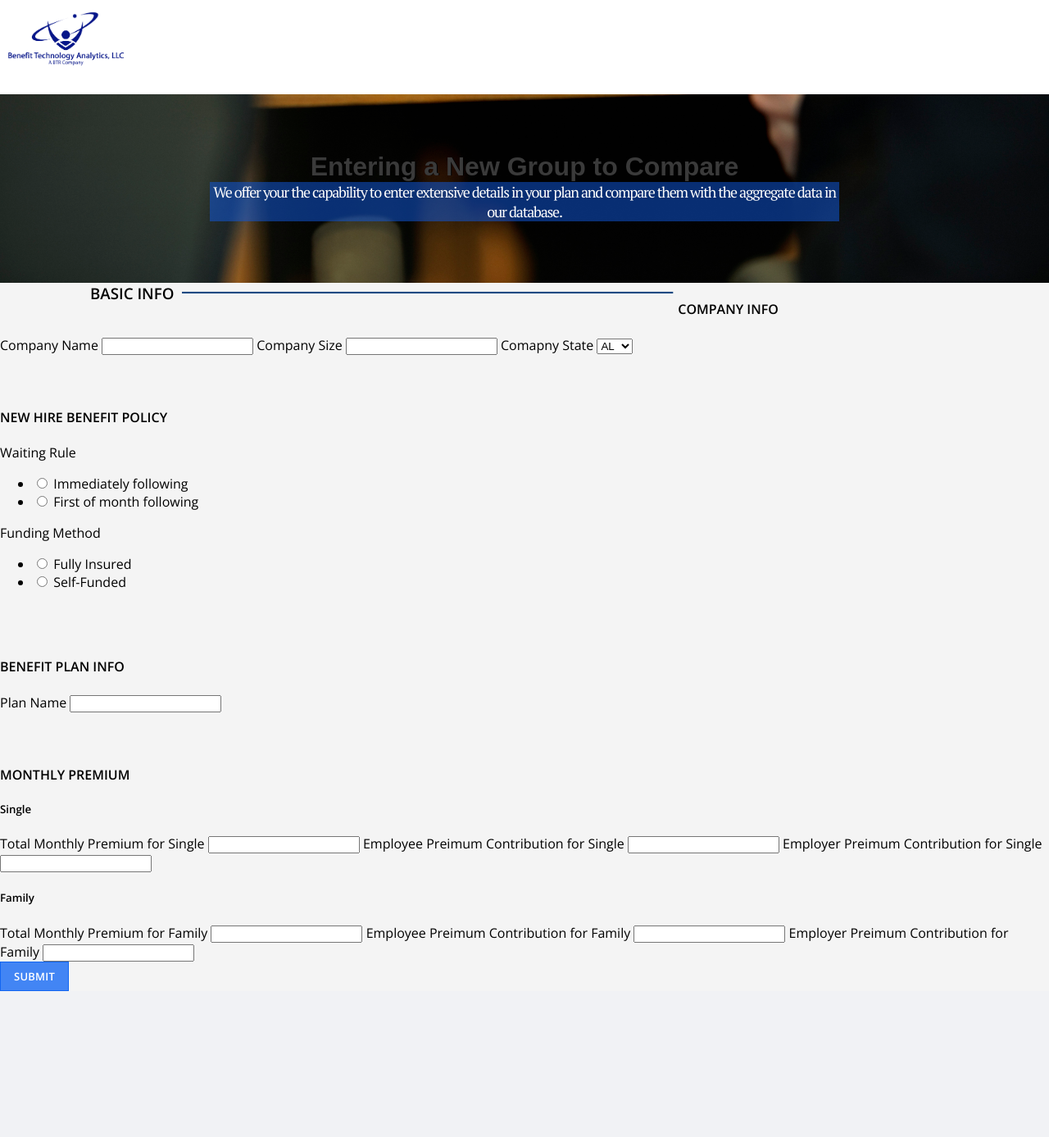
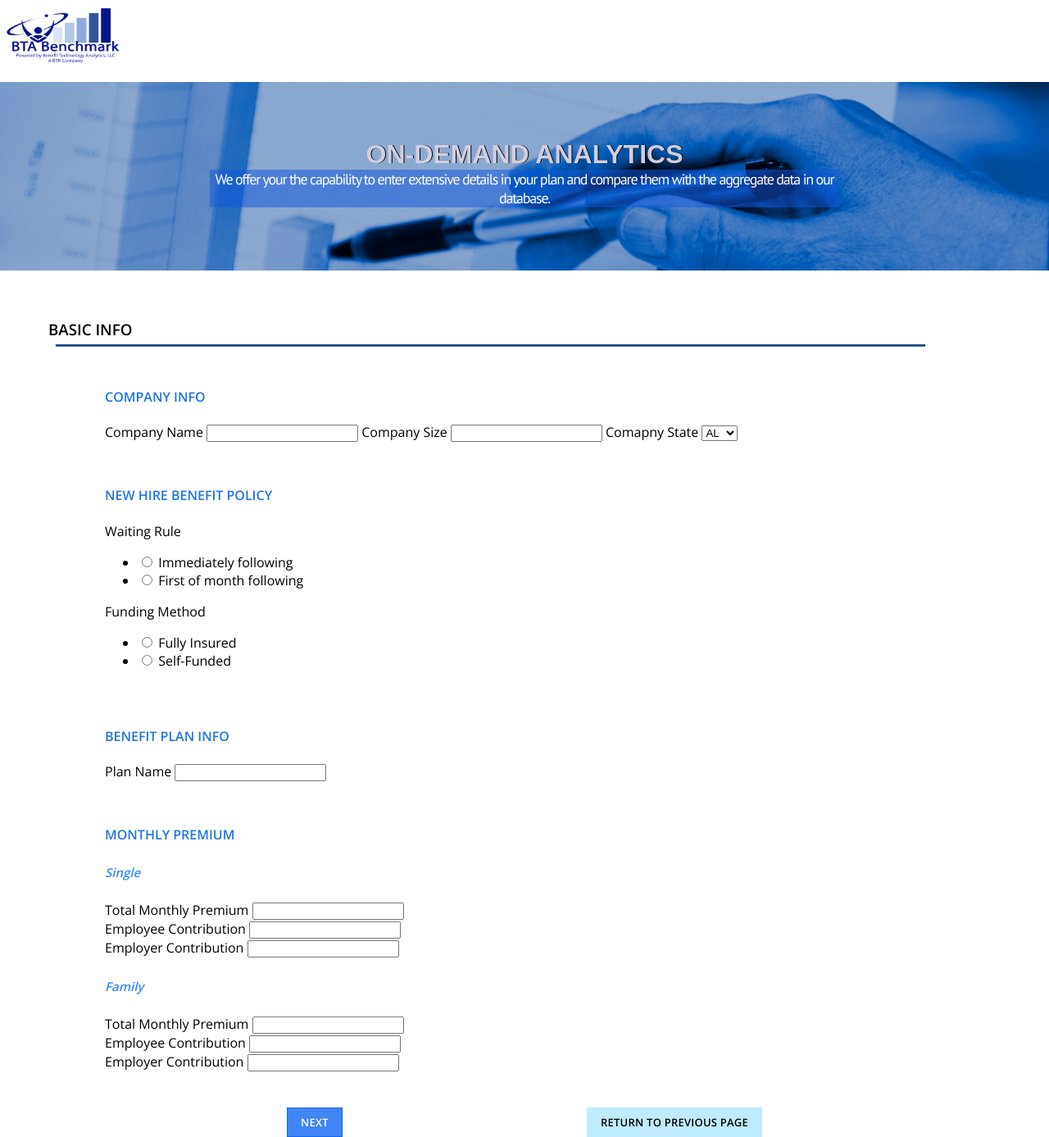
Before and after one commit to CherieCai/Flask, a Flask app: page /compenter in a window 1280 px wide. Shown: the whole page at 82% size. Before the commit the page ends 1209 px from the top, so only its background shows below. Run offline with Flask 2, Linux system fonts and the light colour scheme; the visitor is signed in with stand-in values (Sample User, id 1); parts of the project's set-up code (start-up, migrations or seed data) failed here and were passed over; some web fonts are replaced.

Commit message:
format and python completed

```diff
--- a/forms.py
+++ b/forms.py
@@ -53,13 +53,13 @@ class CompForm(Form):
         'Fully Insured', 'Fully Insured'), ('Self-Funded', 'Self-Funded')])
 
     BenefitPlan = StringField('Plan Name')
-    MonthlyPremium_Single = FloatField('Total Monthly Premium for Single')
-    MonthlyPremium_Family = FloatField('Total Monthly Premium for Family')
-    EEMonthly_Single = FloatField('Employee Preimum Contribution for Single ')
-    ERMonthly_Single = FloatField('Employer Preimum Contribution for Single')
-    EEMonthly_Family = FloatField('Employee Preimum Contribution for Family')
-    ERMonthly_Family = FloatField('Employer Preimum Contribution for Family')
-    submit = SubmitField('submit')
+    MonthlyPremium_Single = FloatField('Total Monthly Premium')
+    MonthlyPremium_Family = FloatField('Total Monthly Premium')
+    EEMonthly_Single = FloatField('Employee Contribution')
+    ERMonthly_Single = FloatField('Employer Contribution')
+    EEMonthly_Family = FloatField('Employee Contribution')
+    ERMonthly_Family = FloatField('Employer Contribution')
+    submit = SubmitField('Next')
 
 
 '''
--- a/routes.py
+++ b/routes.py
@@ -86,11 +86,6 @@ def compchoose():
         return render_template("compchoose.html")
 
 
-@app.route("/compchoose1")
-def compchoose1():
-    return render_template("compchoose1.html")
-
-
 @app.route('/logout')
 def logout():
     session.pop('email', None)
@@ -99,20 +94,24 @@ def logout():
 
 @app.route('/compenter', methods=["GET", 'POST'])
 def compenter():
-	form = CompForm()
-	if request.method == "POST":
-		if not form.validate():
-			print('invalid form')
-			return render_template('compenter.html', form=form)
-		else:
-			newform = CompModel(form.CompanyName.data, form.CompanySize.data, form.CompanyState.data, form.WaitRule.data, form.FundingMethod.data, form.BenefitPlan.data, form.MonthlyPremium_Single.data, form.MonthlyPremium_Family.data, form.EEMonthly_Single.data, form.ERMonthly_Single.data, form.EEMonthly_Family.data, form.ERMonthly_Family.data)
-	    	db.session.add(newform)
-	    	db.session.commit()
-	    	print('entered data')
-	    	return redirect(url_for('compenter'))
+    if 'email' not in session:
+        return redirect(url_for('login'))
+    else:
+        form = CompForm()
+        if request.method == "POST":
+            if not form.validate():
+                print('invalid form')
+                return render_template('compenter.html', form=form)
+            else:
+                newform = CompModel(form.CompanyName.data, form.CompanySize.data, form.CompanyState.data, form.WaitRule.data, form.FundingMethod.data, form.BenefitPlan.data,
+                                    form.MonthlyPremium_Single.data, form.MonthlyPremium_Family.data, form.EEMonthly_Single.data, form.ERMonthly_Single.data, form.EEMonthly_Family.data, form.ERMonthly_Family.data)
+            db.session.add(newform)
+            db.session.commit()
+            print('entered data')
+            return redirect(url_for('compenter'))
 
-	elif request.method == 'GET':
-		return render_template('compenter.html', form=form)
+        elif request.method == 'GET':
+            return render_template('compenter.html', form=form)
 
 if __name__ == "__main__":
     app.run()
--- a/static/css/main.css
+++ b/static/css/main.css
@@ -1,16 +1,12 @@
 /*
  * General
  */
-
-
-
  html, body, h1 {
   margin: 0;
   padding: 0;
 }
 
 body {
-  background-color: #f4f4f4;
   font-family: 'Open Sans', sans-serif;
 }
 
@@ -280,17 +241,26 @@ header {
   color: navy;
 }
 
-.logout-btn{
-  float:right;
-  padding:10px 10px;
+.logout-btn {
+  color: rgb(2,2,2);
+  background: #beebfe;
+  border: 1px solid #beebfe;
+  font-family: 'Open Sans', sans-serif;
+  font-size: 13px;
+  font-weight: 600;
+  letter-spacing: 0.23px;
+  padding: 8px 16px;
+  text-align: center;
+  text-decoration: none;
+  text-transform: uppercase;
+  float: right;
+  margin-right: 350px;
 }
 
-.reports{
+.reports {
   padding-top: 80px;
   padding-bottom: 100px;
 }
-
-
 
 .col {
   width: 31%;
@@ -316,45 +282,42 @@ header {
 }
 
 .reports.col p {
-  height:20px;
+  height: 20px;
   font-weight: 400;
   font-size: 14px;
   line-height: 20px;
   margin-bottom: 40px;
 }
 
-
 /*
 Comparison Group Banners
 */
-
-
 #cover {
-  background: url("/static/img/3.jpg") no-repeat center bottom;
+  background: url("/static/img/BannerTint.png") top center no-repeat rgba(160, 178, 212, 0.85);
   height: 230px;
   position: relative;
   width: 100%;
   background-size: cover;
-  background-attachment:fixed;
+  background-attachment: fixed;
 }
 
 .cover-content h1 {
   font-family: 'PT Serif Caption', sans-serif;
   text-align: center;
-    color: #3a3a3a;
+  color: #D0CDDE;
   padding-top: 70px;
   text-shadow: 1px 0px 0px black;
 }
 
 .cover-content h2 {
   font-weight: 100;
-    font-family: 'PT serif';
+  font-family: 'PT Sans';
   font-size: 18px;
   /* text-align: center; */
   /* text-shadow: 0px 1px 0px black; */
   /* box-shadow: inset 0 0 0px black; */
   background-color: rgba(17, 89, 221, 0.52);
-    color: #fdfcfc;
+  color: #FDFCFC;
   width: 400px;
   margin: auto;
   width: 60%;
@@ -362,34 +325,58 @@ Comparison Group Banners
 }
 
 .barcol {
-  display: inline;
-  float:left;
-  padding-left: 80px;
+  /*display: inline-block;*/
+  clear: right;
+  margin: auto;
+  width: 50%;
+  margin: 59px;
 }
-
 
 img#bar {
   display: inline;
-    width: 610px;
-    height: 14px;
+  float: left;
+  width: 1080px;
+  height: 18px;
 }
 
 h3#bartext {
   display: inline;
-    padding-left: 30px;
-    margin-top: 0px;
   top: 20px;
   clear: right;
 }
 
-.compsub{
-
+.compsub {
+  width: 80%;
+  margin: auto;
+  border-color: navy;
 }
 
-.compform{
-
+.compform {
+  width:100%;
 }
 
-.single{
+.single {
+  width: 50%;
+  float: left;
+}
 
+h4 {
+  color: #1E76E6;
+  font-weight: bold;
+  margin-top: 10px;
 }
+
+h5 {
+  font-style: italic;
+  font-weight: bold;
+  font-size: 15px;
+  color: #368BF6;
+}
+
+input#submit {
+  margin-left: 350px;
+}
+
+input#next {
+  margin-left: 350px;
+}
--- a/templates/compenter.html
+++ b/templates/compenter.html
@@ -6,7 +6,7 @@
 
   <div id="cover">
     <div class="cover-content">
-      <h1>Entering a New Group to Compare</h1>
+      <h1>ON-DEMAND ANALYTICS</h1>
       <h2>We offer your the capability to enter extensive details in your plan and compare them with the aggregate data in our database.</h2>
     </div>
   </div>
@@ -52,7 +52,9 @@
     <br> <br>
 
     <div class='compsub'>
+
      <h4> NEW HIRE BENEFIT POLICY </h4>
+
      {{ form.WaitRule.label }}
      {% if form.WaitRule.errors %}
      {% for error in form.WaitRule.errors %}
@@ -61,6 +63,8 @@
      {% endif %}
      {{ form.WaitRule }}
 
+
+
      {{ form.FundingMethod.label }}
      {% if form.FundingMethod.errors %}
      {% for error in form.FundingMethod.errors %}
@@ -68,6 +72,7 @@
      {% endfor %}
      {% endif %}
      {{ form.FundingMethod }}
+
    </div>
 
    <br> <br>
@@ -86,7 +91,7 @@
   <br> <br>
     <div class = 'compsub'>
       <h4> MONTHLY PREMIUM </h4>
-    <div class = 'single'>
+
        <h5> Single </h5>
        {{ form.MonthlyPremium_Single.label }}
        {% if form.MonthlyPremium_Single.errors %}
@@ -96,6 +101,7 @@
        {% endif %}
        {{ form.MonthlyPremium_Single }}
 
+       <br>
        {{ form.EEMonthly_Single.label }}
        {% if form.EEMonthly_Single.errors %}
        {% for error in form.EEMonthly_Single.errors %}
@@ -104,7 +110,7 @@
        {% endif %}
        {{ form.EEMonthly_Single }}
 
-
+        <br>
        {{ form.ERMonthly_Single.label }}
        {% if form.ERMonthly_Single.errors %}
        {% for error in form.ERMonthly_Single.errors %}
@@ -112,9 +118,9 @@
        {% endfor %}
        {% endif %}
        {{ form.ERMonthly_Single }}
-   </div>
 
-   <div class = 'single'>
+
+
         <h5> Family </h5>
         {{ form.MonthlyPremium_Family.label }}
         {% if form.MonthlyPremium_Family.errors %}
@@ -124,6 +130,7 @@
         {% endif %}
         {{ form.MonthlyPremium_Family }}
 
+         <br>
         {{ form.EEMonthly_Family.label }}
         {% if form.EEMonthly_Family.errors %}
         {% for error in form.EEMonthly_Family.errors %}
@@ -132,7 +139,7 @@
         {% endif %}
         {{ form.EEMonthly_Family }}
 
-
+         <br>
         {{ form.ERMonthly_Family.label }}
         {% if form.ERMonthly_Family.errors %}
         {% for error in form.ERMonthly_Family.errors %}
@@ -140,11 +147,17 @@
         {% endfor %}
         {% endif %}
         {{ form.ERMonthly_Family }}
-    </div>
 
   </div>
 
-{{ form.submit(class="btn-primary") }}
+  <br> <br>
+
+
+{{ form.submit(class="btn-primary", id='submit') }}
+
+
+
+<a href="{{ url_for('home') }}" class="btn logout-btn">Return to previous page</a>
 
 
 </form>
--- a/templates/home.html
+++ b/templates/home.html
@@ -3,7 +3,7 @@
 {% block content %}
 <main class = "home">
   <h1 class= "home-head">Benchmarking Reports </h1>
-  <div class="logout-btn"><a href="{{url_for('logout')}}"><button type="button" onclick="alert('Log out successful')">Log Out</button></a></div>
+  <a href="{{ url_for('logout') }}" class="btn logout-btn">Logout</a>
 
   <div class="reports">
     <div class="col">
--- a/templates/index.html
+++ b/templates/index.html
@@ -6,7 +6,7 @@
 
     <div class="section-content">
     <div class='middle'>
-        <h2>A Comprehensive Market Comparison</h2>
+        <h2 >A Comprehensive Market Comparison</h2>
         <a href="{{ url_for('login') }}" class="btn btn-primary">Log in</a>
         <a href="{{ url_for('about') }}" class="btn btn-secondary">Learn more</a>
     </div>
--- a/templates/layout.html
+++ b/templates/layout.html
@@ -10,7 +10,7 @@
 <body>
   <header>
     <a href = "{{url_for('index')}}">
-      <img height=100px width=160px src='static/img/BTA_logo.png'>
+      <img height=85px width=160px src='static/img/Logo.png'>
     </a>
   </header>
   {% block content %}
```
Also changed, not shown: other parts of static/css/main.css (+37 -76 lines), templates/compchoose.html (+11 -5 lines), templates/compchoose1.html (deleted, +0 -42 lines), static/css/BannerTint.png (added), static/img/BannerTint.png (added), static/img/Logo.png (added). Lines whose indentation alone changed are shown as unchanged.
